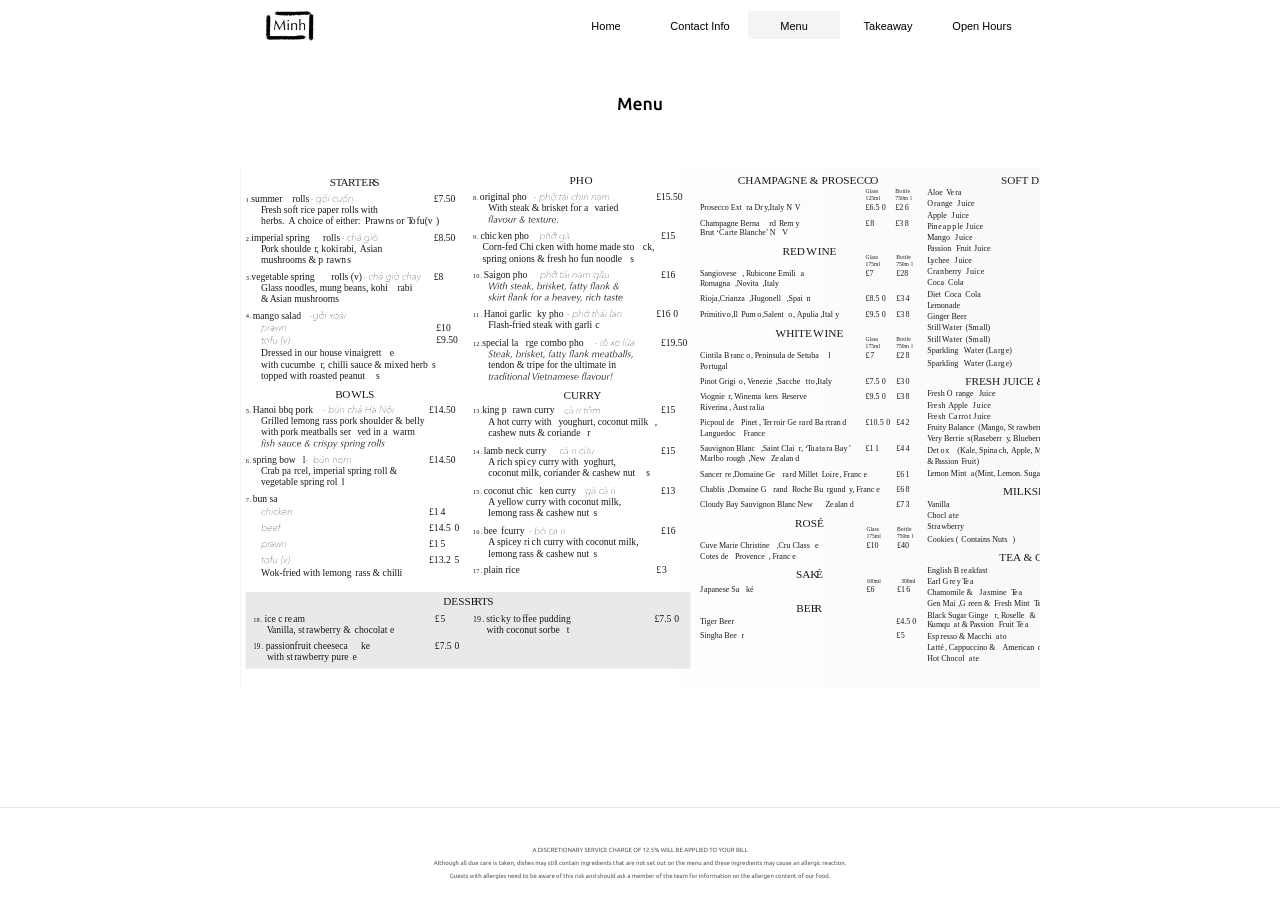
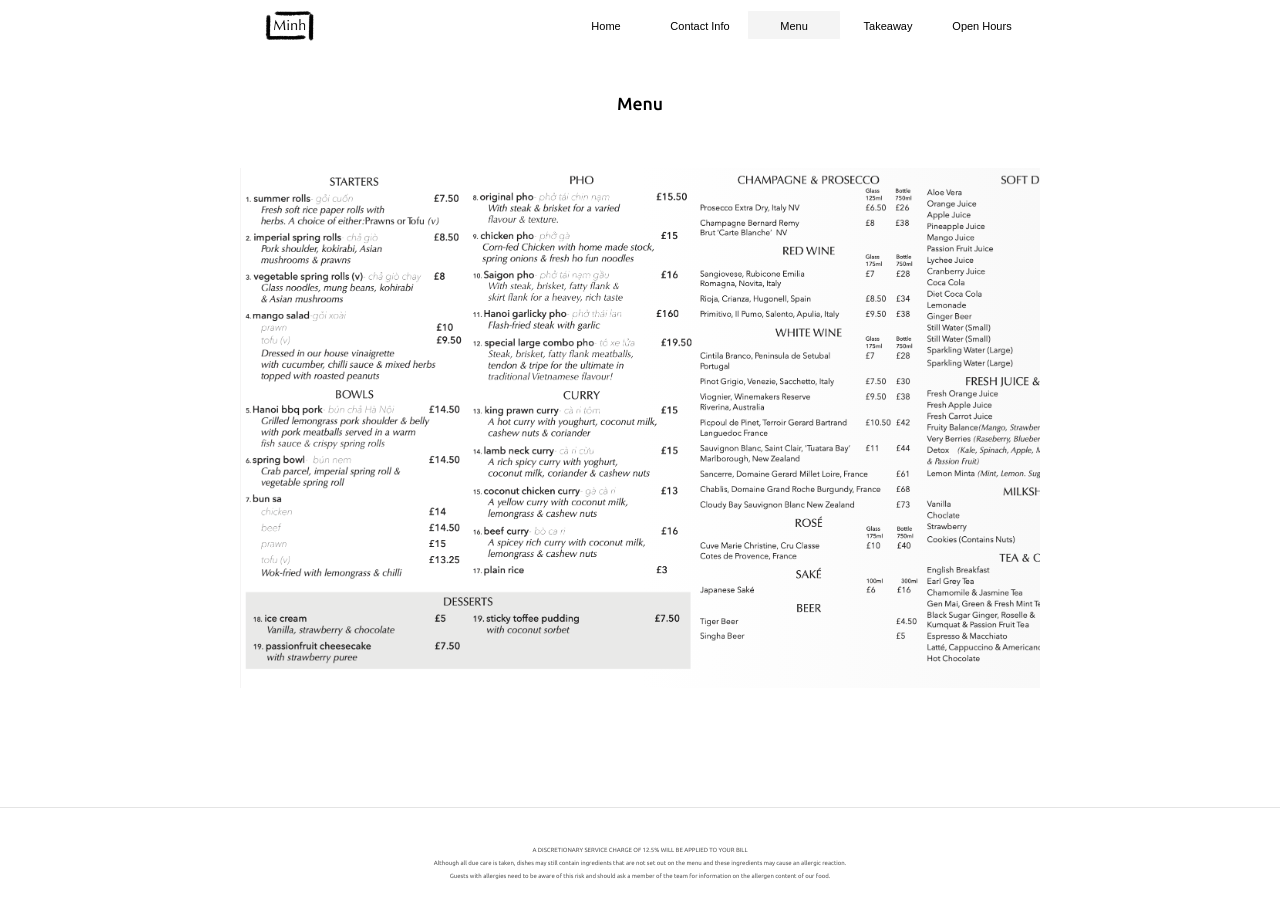
Before and after one commit to bacc0/minh, a Next.js app in the folder y/: page /menu in a window 1280 px wide. Built offline with nearby package versions, Linux system fonts and the light colour scheme; a web font is replaced by a local one.

Commit message:
Revert "from .png to menu.svg"
This reverts commit 2cab32768bd1369799ab765733a3777d7bedd244.

```diff
--- a/y/comps/Menu.js
+++ b/y/comps/Menu.js
@@ -90,7 +90,7 @@ const Menu = () => {
                     }}
                >
                     <img
-                         src={'./menu/menu.svg'}
+                         src={'./menu/menu.png'}
                          className={styles.image_menu}
                          alt="picture Menu soft drinks"
                     />
```
Also changed, not shown: y/public/menu/menu.svg (deleted).
